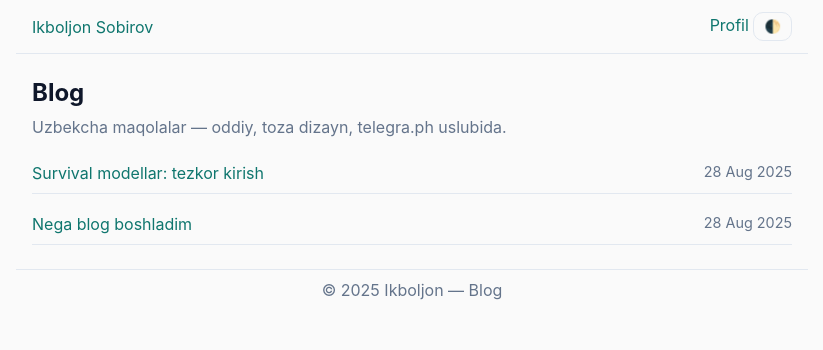
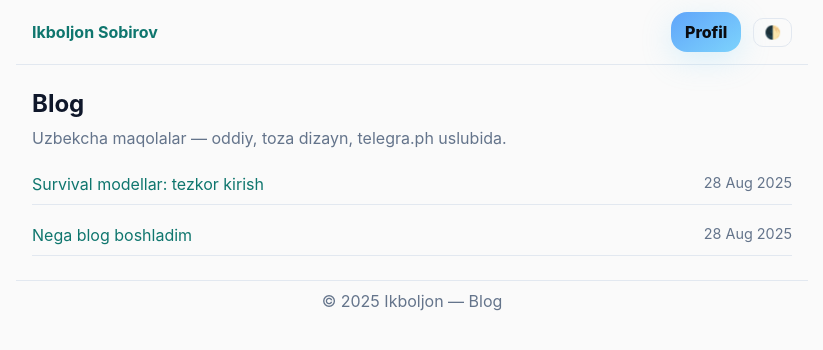
Before and after one commit to ikboljon/blog, a Jekyll site: the page built from index.md, in a window 1280 px wide. Shown: the top 350 px of the page, without its empty margins (228-1051 px from the left). Built offline with Jekyll 4.4.1, drawn with Linux system fonts in a browser that asks for light colours.

Commit message:
Enhance tele.css with brand and button styles
Added brand colors and button styles to tele.css

```diff
--- a/assets/tele.css
+++ b/assets/tele.css
@@ -2,6 +2,33 @@
   --bg:#0b0c10; --text:#e6e9ef; --muted:#94a3b8; --link:#7dd3fc; --border:#1f2937;
   --max:760px;
 }
+/* brand + button styles to match profile site */
+:root{
+  --brand:#60a5fa;       /* blue */
+  --brand-2:#7dd3fc;     /* cyan */
+  --ring: rgba(125,211,252,.25);
+}
+
+/* gradient pill button */
+.btn{
+  display:inline-flex; align-items:center; gap:8px;
+  background:linear-gradient(145deg,var(--brand),var(--brand-2));
+  color:#0b0c10; font-weight:800; padding:10px 14px; border:0;
+  border-radius:16px; box-shadow:0 8px 30px var(--ring);
+  text-decoration:none;
+}
+.btn:hover{ text-decoration:none; filter:brightness(1.03); transform:translateY(-1px); }
+
+/* outline button (for theme toggle) */
+.btn-outline{
+  border:1px solid var(--border); background:transparent; color:var(--text);
+  border-radius:16px; padding:8px 12px; cursor:pointer;
+}
+
+/* tidy the top bar */
+.topnav .right{ display:flex; align-items:center; gap:12px; }
+.topnav .title{ font-weight:700; }
+
 @media (prefers-color-scheme: light){
   :root{ --bg:#fafafa; --text:#0f172a; --muted:#64748b; --link:#0f766e; --border:#e2e8f0; }
 }
```
